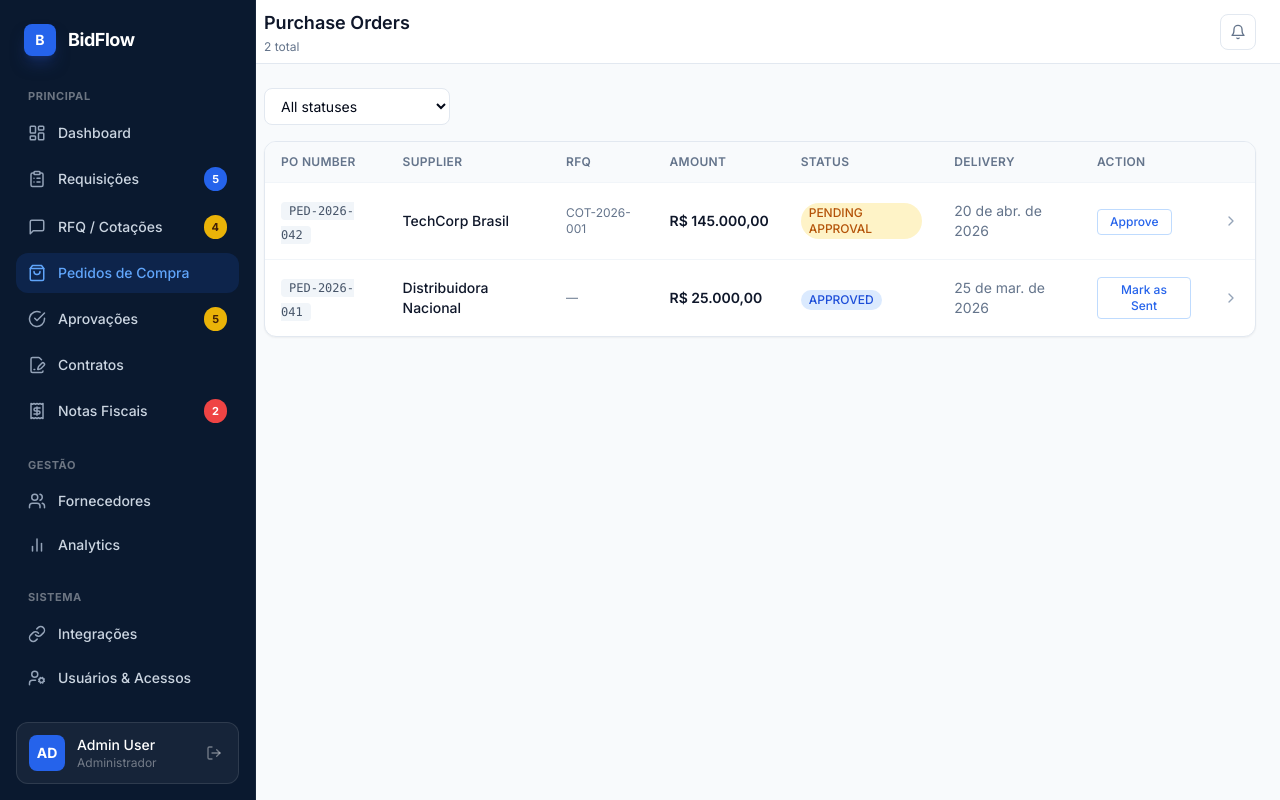
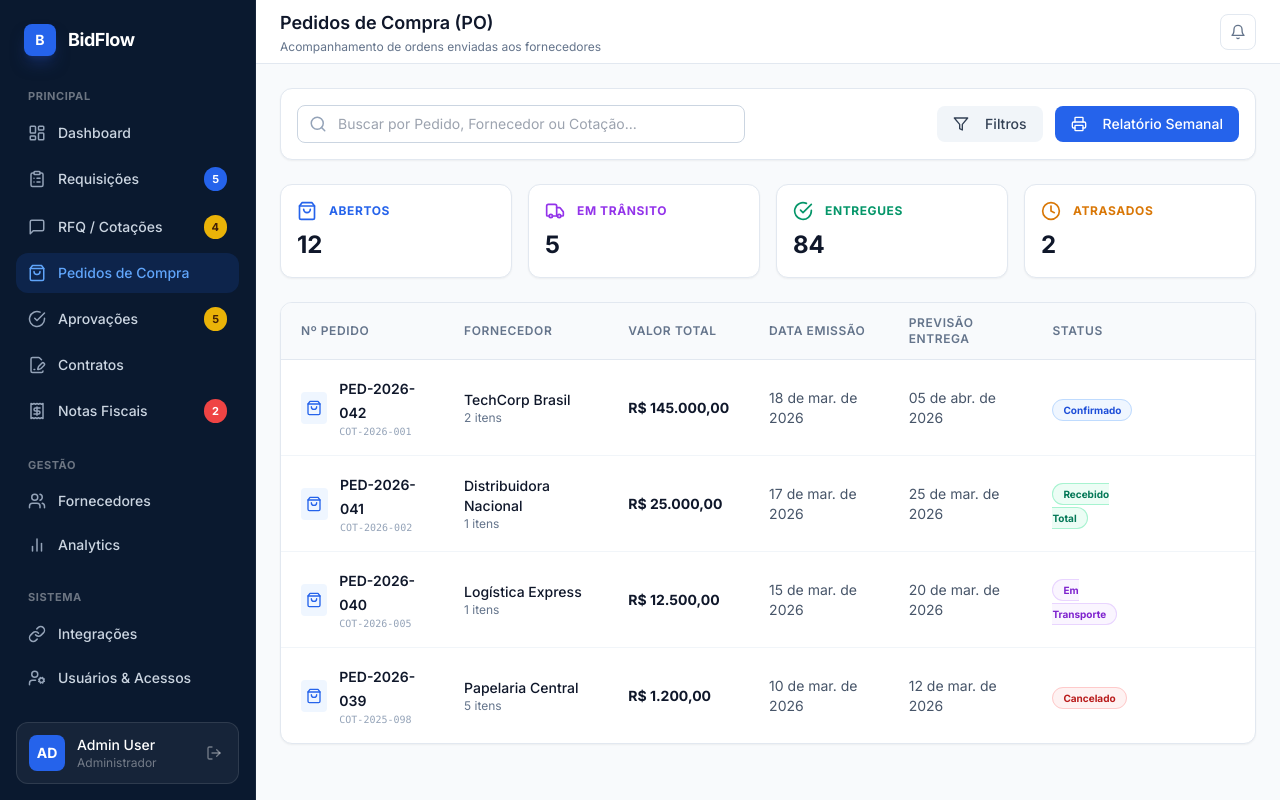
Before and after one commit to srmartins19/portal-compras, a Next.js app: page /orders in a window 1280 px wide. Built offline with nearby package versions, Linux system fonts and the light colour scheme.

Commit message:
Update page.tsx

```diff
--- a/app/orders/page.tsx
+++ b/app/orders/page.tsx
@@ -1,109 +1,155 @@
 'use client';
 import { useState } from 'react';
-import { useQuery, useMutation, useQueryClient } from '@tanstack/react-query';
-import { ordersApi } from '@/lib/api';
 import { Sidebar } from '@/components/layout/sidebar';
 import { Topbar } from '@/components/layout/topbar';
-import { formatDate, formatCurrency, getOrderStatusColor } from '@/lib/utils';
-import { ChevronRight, ShoppingCart } from 'lucide-react';
+import { Button } from '@/components/ui/button';
+import { formatCurrency, formatDate } from '@/lib/utils';
+import {
+  Search, Filter, ShoppingBag, FileText,
+  Printer, Truck, CheckCircle, Clock, ChevronRight
+} from 'lucide-react';
 
-const STATUS_TRANSITIONS: Record<string, string> = {
-  DRAFT: 'PENDING_APPROVAL',
-  PENDING_APPROVAL: 'APPROVED',
-  APPROVED: 'SENT',
-  SENT: 'RECEIVED',
+// Dados simulados de pedidos já integrados ou gerados no portal
+const mockOrders = [
+  { id: 'PED-2026-042', rfqId: 'COT-2026-001', fornecedor: 'TechCorp Brasil', valor: 145000, data: '2026-03-18T10:00:00Z', entrega: '2026-04-05T00:00:00Z', status: 'ABERTO', itens: 2 },
+  { id: 'PED-2026-041', rfqId: 'COT-2026-002', fornecedor: 'Distribuidora Nacional', valor: 25000, data: '2026-03-17T14:30:00Z', entrega: '2026-03-25T00:00:00Z', status: 'ENTREGUE', itens: 1 },
+  { id: 'PED-2026-040', rfqId: 'COT-2026-005', fornecedor: 'Logística Express', valor: 12500, data: '2026-03-15T09:15:00Z', entrega: '2026-03-20T00:00:00Z', status: 'EM_TRANSITO', itens: 1 },
+  { id: 'PED-2026-039', rfqId: 'COT-2025-098', fornecedor: 'Papelaria Central', valor: 1200, data: '2026-03-10T11:00:00Z', entrega: '2026-03-12T00:00:00Z', status: 'CANCELADO', itens: 5 },
+];
+
+const getStatusBadge = (status: string) => {
+  const styles: Record<string, string> = {
+    ABERTO: 'bg-blue-50 text-blue-700 border-blue-200',
+    ENTREGUE: 'bg-emerald-50 text-emerald-700 border-emerald-200',
+    EM_TRANSITO: 'bg-purple-50 text-purple-700 border-purple-200',
+    CANCELADO: 'bg-red-50 text-red-700 border-red-200',
   };
-const ACTION_LABELS: Record<string, string> = {
-  DRAFT: 'Submit for Approval',
-  PENDING_APPROVAL: 'Approve',
-  APPROVED: 'Mark as Sent',
-  SENT: 'Confirm Receipt',
+  const labels: Record<string, string> = {
+    ABERTO: 'Confirmado',
+    ENTREGUE: 'Recebido Total',
+    EM_TRANSITO: 'Em Transporte',
+    CANCELADO: 'Cancelado',
+  };
+  return <span className={`px-2.5 py-1 rounded-full text-[10px] font-bold border ${styles[status]}`}>{labels[status] || status}</span>;
 };
 
 export default function OrdersPage() {
-  const qc = useQueryClient();
-  const [status, setStatus] = useState('');
-
-  const { data, isLoading } = useQuery({
-    queryKey: ['orders', status],
-    queryFn: () => ordersApi.list({ status: status || undefined, limit: 30 }).then(r => r.data),
-  });
-
-  const statusMutation = useMutation({
-    mutationFn: ({ id, status }: { id: string; status: string }) => ordersApi.updateStatus(id, status),
-    onSuccess: () => qc.invalidateQueries({ queryKey: ['orders'] }),
-  });
+  const [searchTerm, setSearchTerm] = useState('');
 
   return (
     <div className="flex min-h-screen bg-slate-50">
       <Sidebar />
-      <div className="flex-1 ml-60 flex flex-col">
-        <Topbar title="Purchase Orders" subtitle={`${data?.total || 0} total`} />
-        <main className="flex-1 p-6">
-          {/* Filter */}
-          <div className="mb-4">
-            <select value={status} onChange={e => setStatus(e.target.value)}
-              className="border border-slate-200 rounded-lg px-3 py-2 text-sm bg-white focus:outline-none focus:ring-2 focus:ring-blue-500/30">
-              <option value="">All statuses</option>
-              {['DRAFT','PENDING_APPROVAL','APPROVED','SENT','RECEIVED','CANCELLED'].map(s => (
-                <option key={s} value={s}>{s.replace(/_/g,' ')}</option>
-              ))}
-            </select>
+      <div className="flex-1 ml-64 flex flex-col">
+        <Topbar title="Pedidos de Compra (PO)" subtitle="Acompanhamento de ordens enviadas aos fornecedores" />
+
+        <main className="flex-1 p-6 max-w-7xl mx-auto w-full space-y-6">
+
+          {/* Header Actions */}
+          <div className="flex flex-col sm:flex-row justify-between items-start sm:items-center gap-4 bg-white p-4 rounded-xl border border-slate-200 shadow-sm">
+            <div className="relative flex-1 max-w-md">
+              <Search className="absolute left-3 top-1/2 -translate-y-1/2 text-slate-400" size={18} />
+              <input
+                type="text"
+                placeholder="Buscar por Pedido, Fornecedor ou Cotação..."
+                className="w-full pl-10 pr-4 py-2 text-sm border border-slate-300 rounded-lg focus:outline-none focus:ring-2 focus:ring-blue-500/20 focus:border-blue-500"
+                value={searchTerm}
+                onChange={(e) => setSearchTerm(e.target.value)}
+              />
+            </div>
+            <div className="flex items-center gap-3 w-full sm:w-auto">
+              <Button variant="secondary" className="bg-slate-100 hover:bg-slate-200 text-slate-700 border-0">
+                <Filter size={16} className="mr-2" /> Filtros
+              </Button>
+              <Button className="bg-blue-600 hover:bg-blue-700 text-white">
+                <Printer size={16} className="mr-2" /> Relatório Semanal
+              </Button>
+            </div>
           </div>
 
+          {/* Grid de Cards de Resumo */}
+          <div className="grid grid-cols-4 gap-4">
+            <div className="bg-white p-4 rounded-xl border border-slate-200 shadow-sm">
+              <div className="flex items-center gap-3 text-blue-600 mb-2">
+                <ShoppingBag size={20} />
+                <span className="text-xs font-bold uppercase tracking-wider">Abertos</span>
+              </div>
+              <p className="text-2xl font-bold text-slate-900">12</p>
+            </div>
+            <div className="bg-white p-4 rounded-xl border border-slate-200 shadow-sm">
+              <div className="flex items-center gap-3 text-purple-600 mb-2">
+                <Truck size={20} />
+                <span className="text-xs font-bold uppercase tracking-wider">Em Trânsito</span>
+              </div>
+              <p className="text-2xl font-bold text-slate-900">5</p>
+            </div>
+            <div className="bg-white p-4 rounded-xl border border-slate-200 shadow-sm">
+              <div className="flex items-center gap-3 text-emerald-600 mb-2">
+                <CheckCircle size={20} />
+                <span className="text-xs font-bold uppercase tracking-wider">Entregues</span>
+              </div>
+              <p className="text-2xl font-bold text-slate-900">84</p>
+            </div>
+            <div className="bg-white p-4 rounded-xl border border-slate-200 shadow-sm">
+              <div className="flex items-center gap-3 text-amber-600 mb-2">
+                <Clock size={20} />
+                <span className="text-xs font-bold uppercase tracking-wider">Atrasados</span>
+              </div>
+              <p className="text-2xl font-bold text-slate-900 text-red-600">2</p>
+            </div>
+          </div>
+
+          {/* Table */}
           <div className="bg-white rounded-xl border border-slate-200 shadow-sm overflow-hidden">
-            <table className="w-full">
+            <div className="overflow-x-auto">
+              <table className="w-full text-left border-collapse">
                 <thead>
-                <tr className="bg-slate-50 border-b border-slate-100">
-                  {['PO Number','Supplier','RFQ','Amount','Status','Delivery','Action',''].map(h => (
-                    <th key={h} className="text-left px-4 py-3 text-xs font-semibold text-slate-500 uppercase tracking-wide">{h}</th>
-                  ))}
+                  <tr className="bg-slate-50 border-b border-slate-200">
+                    <th className="px-5 py-3 text-xs font-semibold text-slate-500 uppercase tracking-wider">Nº Pedido</th>
+                    <th className="px-5 py-3 text-xs font-semibold text-slate-500 uppercase tracking-wider">Fornecedor</th>
+                    <th className="px-5 py-3 text-xs font-semibold text-slate-500 uppercase tracking-wider">Valor Total</th>
+                    <th className="px-5 py-3 text-xs font-semibold text-slate-500 uppercase tracking-wider">Data Emissão</th>
+                    <th className="px-5 py-3 text-xs font-semibold text-slate-500 uppercase tracking-wider">Previsão Entrega</th>
+                    <th className="px-5 py-3 text-xs font-semibold text-slate-500 uppercase tracking-wider">Status</th>
+                    <th className="px-5 py-3"></th>
                   </tr>
                 </thead>
                 <tbody className="divide-y divide-slate-100">
-                {isLoading && <tr><td colSpan={8} className="text-center py-10 text-slate-400 text-sm">Loading...</td></tr>}
-                {!isLoading && data?.data?.length === 0 && (
-                  <tr><td colSpan={8} className="text-center py-16">
-                    <ShoppingCart size={32} className="mx-auto text-slate-300 mb-3"/>
-                    <p className="text-sm text-slate-500">No orders yet</p>
-                    <p className="text-xs text-slate-400">Close an RFQ with a winner to generate a PO</p>
-                  </td></tr>
-                )}
-                {data?.data?.map((order: any) => {
-                  const nextStatus = STATUS_TRANSITIONS[order.status];
-                  const actionLabel = ACTION_LABELS[order.status];
-                  return (
-                    <tr key={order.id} className="hover:bg-slate-50 transition-colors">
-                      <td className="px-4 py-3.5">
-                        <span className="font-mono text-xs text-slate-600 bg-slate-100 px-2 py-0.5 rounded">{order.number}</span>
+                  {mockOrders.map((order) => (
+                    <tr key={order.id} className="hover:bg-slate-50/80 transition-colors group cursor-pointer">
+                      <td className="px-5 py-4">
+                        <div className="flex items-center gap-3">
+                          <div className="w-8 h-8 rounded bg-blue-50 flex items-center justify-center text-blue-600">
+                            <ShoppingBag size={16} />
+                          </div>
+                          <div>
+                            <span className="font-semibold text-slate-900 text-sm">{order.id}</span>
+                            <p className="text-[10px] text-slate-400 font-mono">{order.rfqId}</p>
+                          </div>
+                        </div>
                       </td>
-                      <td className="px-4 py-3.5 text-sm font-medium text-slate-900">{order.supplier?.name}</td>
-                      <td className="px-4 py-3.5 text-xs text-slate-500">{order.rfq?.number || '—'}</td>
-                      <td className="px-4 py-3.5 text-sm font-semibold text-slate-900">{formatCurrency(order.totalAmount, order.currency)}</td>
-                      <td className="px-4 py-3.5">
-                        <span className={`inline-block px-2 py-0.5 rounded-full text-xs font-medium ${getOrderStatusColor(order.status)}`}>
-                          {order.status.replace(/_/g,' ')}
-                        </span>
+                      <td className="px-5 py-4">
+                        <p className="text-sm font-medium text-slate-900">{order.fornecedor}</p>
+                        <p className="text-xs text-slate-500">{order.itens} itens</p>
                       </td>
-                      <td className="px-4 py-3.5 text-sm text-slate-500">{order.deliveryDate ? formatDate(order.deliveryDate) : '—'}</td>
-                      <td className="px-4 py-3.5">
-                        {nextStatus && actionLabel && (
-                          <button
-                            onClick={() => statusMutation.mutate({ id: order.id, status: nextStatus })}
-                            disabled={statusMutation.isPending}
-                            className="text-xs font-medium text-blue-600 border border-blue-200 px-3 py-1 rounded hover:bg-blue-50 transition-colors"
-                          >
-                            {actionLabel}
+                      <td className="px-5 py-4 text-sm font-bold text-slate-900">{formatCurrency(order.valor, 'BRL')}</td>
+                      <td className="px-5 py-4 text-sm text-slate-600">{formatDate(order.data)}</td>
+                      <td className="px-5 py-4 text-sm text-slate-600">{formatDate(order.entrega)}</td>
+                      <td className="px-5 py-4">{getStatusBadge(order.status)}</td>
+                      <td className="px-5 py-4 text-right">
+                        <div className="flex items-center gap-2 justify-end opacity-0 group-hover:opacity-100 transition-opacity">
+                           <button className="p-1.5 hover:bg-slate-100 rounded-md text-slate-500" title="Imprimir PDF">
+                            <Printer size={16} />
                           </button>
-                        )}
+                          <ChevronRight size={18} className="text-slate-300" />
+                        </div>
                       </td>
-                      <td className="px-4 py-3.5"><ChevronRight size={16} className="text-slate-400"/></td>
                     </tr>
-                  );
-                })}
+                  ))}
                 </tbody>
               </table>
             </div>
+          </div>
+
         </main>
       </div>
     </div>
```
Lines whose indentation alone changed are shown as unchanged.
